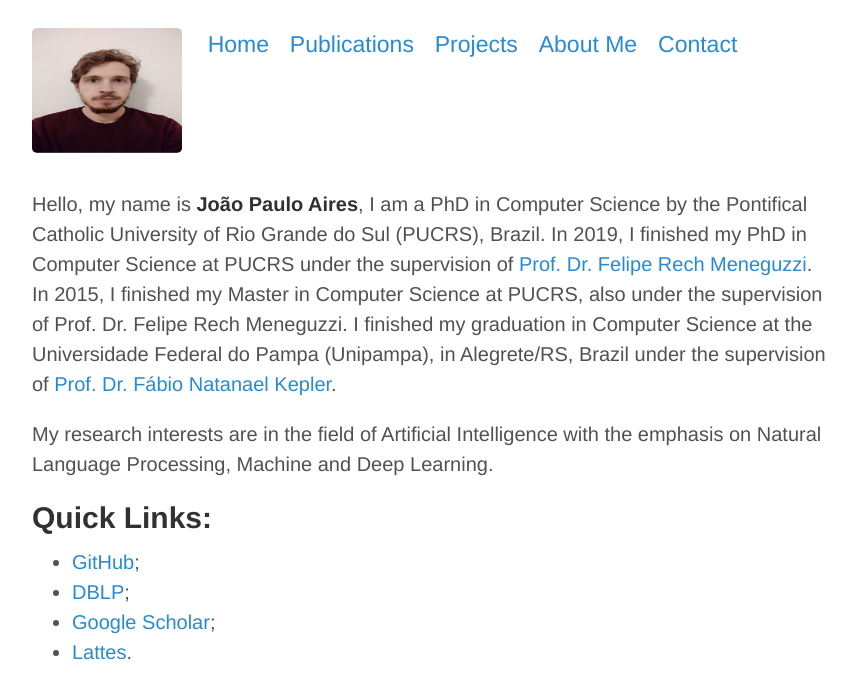
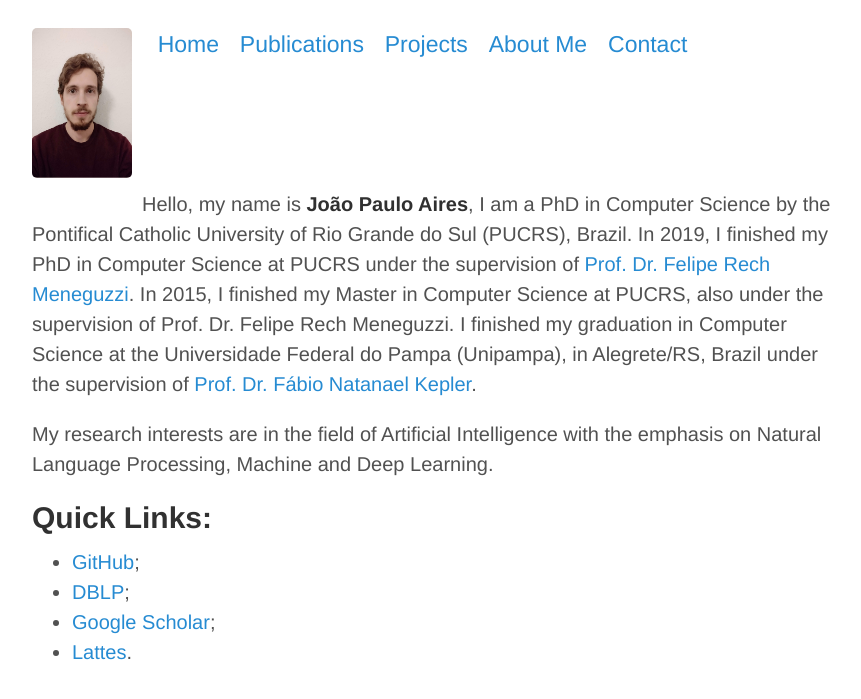
Before and after one commit to JoaoPauloAires/JoaoPauloAires.github.io, a Jekyll site: the page built from index.md, in a window 1280 px wide. Shown: the top 699 px of the page, without its empty margins (208-1069 px from the left). Built offline with Jekyll 4.4.1, drawn with Linux system fonts in a browser that asks for light colours.

Commit message:
Adjusting picture size.

```diff
--- a/_layouts/default.html
+++ b/_layouts/default.html
@@ -10,7 +10,7 @@
 <header class="masthead">
    <h3 class="masthead-title">
      <a href="/">
-		 <img src="/fig/aires.jpg" alt="" style="float:left;margin-right:10px" height="125" width="150">
+		 <img src="/fig/aires.jpg" alt="" style="float:left;margin-right:10px" height="150" width="100">
 	 </a>
      <small>
         &nbsp;&nbsp;&nbsp;<a href="{{ site.path }}/home/home.html" style="color: #268bd2; font-size: 23px">Home</a>
```
